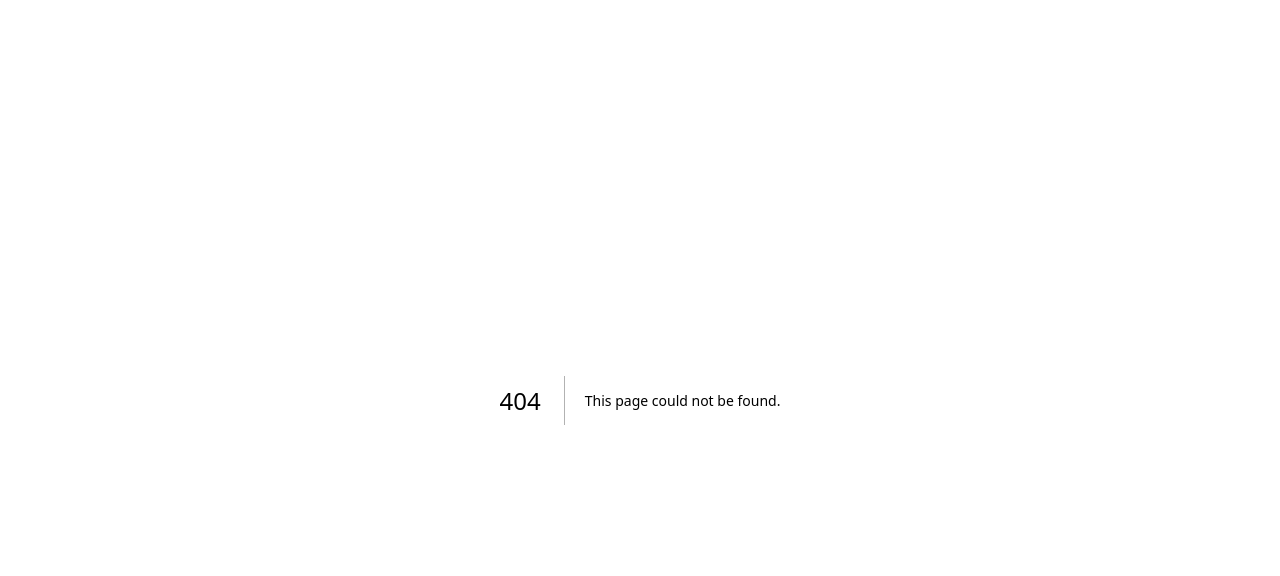
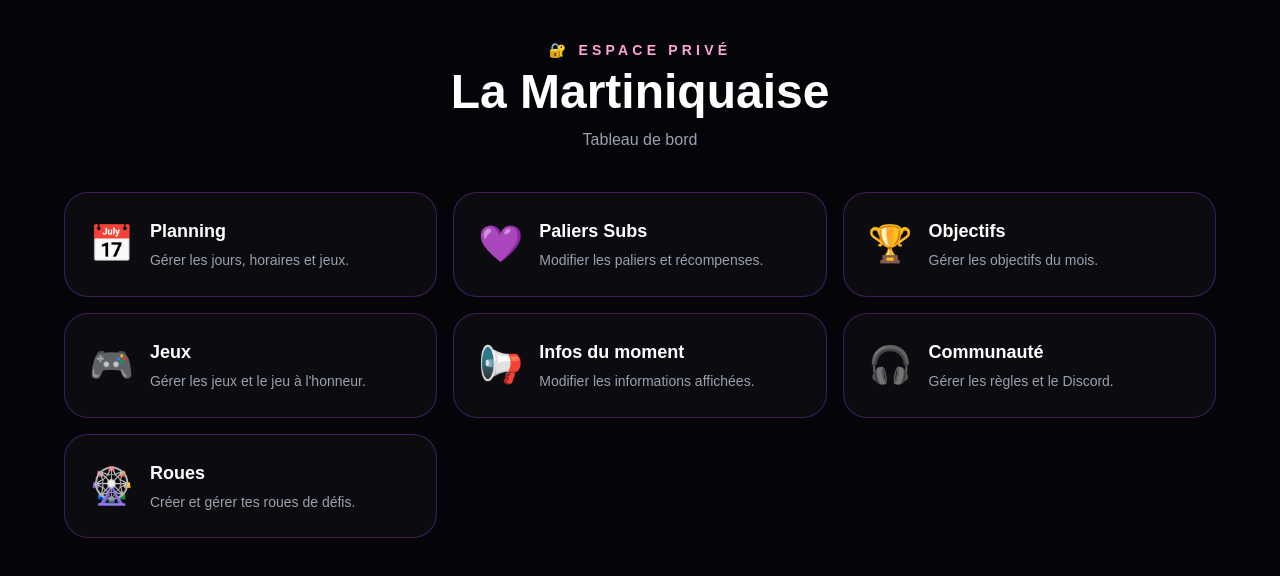
Before and after one commit to LeslieGrimeau/la-martiniquaise-planning, a Next.js app: page /admin in a window 1280 px wide. Before the commit this address had no page. Shown: the top 576 px of the page. Built offline with nearby package versions, Linux system fonts and the light colour scheme.

Commit message:
Debug jour actuel

```diff
--- /dev/null
+++ b/app/admin/page.tsx
@@ -0,0 +1,104 @@
+export default function AdminPage() {
+  return (
+    <main className="min-h-screen bg-[#050509] px-4 py-10 text-white md:px-8">
+      <div className="mx-auto max-w-6xl">
+
+        {/* HEADER */}
+        <header className="mb-10 text-center">
+          <p className="text-sm font-bold uppercase tracking-[0.3em] text-pink-300">
+            🔐 Espace privé
+          </p>
+
+          <h1 className="mt-2 text-3xl font-black md:text-5xl">
+            La Martiniquaise
+          </h1>
+
+          <p className="mt-3 text-gray-400">
+            Tableau de bord
+          </p>
+        </header>
+
+        {/* MENU ADMIN */}
+        <div className="grid gap-4 sm:grid-cols-2 lg:grid-cols-3">
+
+          <AdminCard
+            emoji="📅"
+            title="Planning"
+            text="Gérer les jours, horaires et jeux."
+          />
+
+          <AdminCard
+            emoji="💜"
+            title="Paliers Subs"
+            text="Modifier les paliers et récompenses."
+          />
+
+          <AdminCard
+            emoji="🏆"
+            title="Objectifs"
+            text="Gérer les objectifs du mois."
+          />
+
+          <AdminCard
+            emoji="🎮"
+            title="Jeux"
+            text="Gérer les jeux et le jeu à l'honneur."
+          />
+
+          <AdminCard
+            emoji="📢"
+            title="Infos du moment"
+            text="Modifier les informations affichées."
+          />
+
+          <AdminCard
+            emoji="🎧"
+            title="Communauté"
+            text="Gérer les règles et le Discord."
+          />
+
+          <AdminCard
+            emoji="🎡"
+            title="Roues"
+            text="Créer et gérer tes roues de défis."
+          />
+
+        </div>
+
+      </div>
+    </main>
+  );
+}
+
+function AdminCard({
+  emoji,
+  title,
+  text,
+}: {
+  emoji: string;
+  title: string;
+  text: string;
+}) {
+  return (
+    <button
+      type="button"
+      className="group rounded-3xl border border-purple-500/30 bg-white/[0.03] p-6 text-left transition-all duration-300 hover:-translate-y-1 hover:border-pink-400/60 hover:bg-purple-500/10"
+    >
+      <div className="flex items-center gap-4">
+        <span className="text-4xl transition-transform duration-300 group-hover:scale-110">
+          {emoji}
+        </span>
+
+        <div>
+          <h2 className="text-lg font-black text-white">
+            {title}
+          </h2>
+
+          <p className="mt-1 text-sm leading-relaxed text-gray-400">
+            {text}
+          </p>
+        </div>
+      </div>
+    </button>
+  );
+}
--- a/app/page.tsx
+++ b/app/page.tsx
@@ -26,8 +26,12 @@ export const dynamic = "force-dynamic";
 
 export default function Home() {
     const currentDay = getCurrentDay();
+    console.log("Jour détecté :", currentDay);
   return (
     <main className="min-h-screen bg-[#050509] text-white">
+      <p className="fixed left-2 top-2 z-[9999] rounded bg-red-500 px-3 py-1 text-xs font-bold text-white">
+  DEBUG : {currentDay}
+</p>
 
       {/* 🌴 PALMIER DÉCORATIF */}
 <div className="pointer-events-none fixed bottom-0 left-0 z-0">
```
